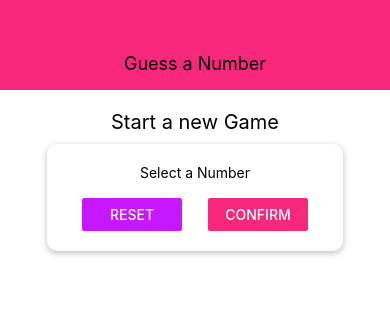
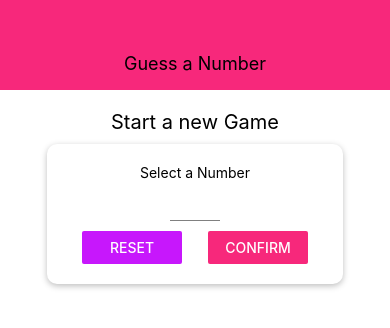
Before and after one commit to Pratikkshirsagar/guess-a-number, a React Native app: screen / in a window 390 px wide. Shown: the top 328 px of the page. Built offline with nearby package versions, Linux system fonts and the light colour scheme.

Commit message:
input border fix

```diff
--- a/components/Input.js
+++ b/components/Input.js
@@ -1,16 +1,16 @@
 import React from 'react';
-import { StyleSheet, TextInput } from 'react-native';
+import { TextInput, StyleSheet } from 'react-native';
 
 const Input = (props) => {
-  return <TextInput {...props} style={{ ...styles.Input, ...props.style }} />;
+  return <TextInput {...props} style={{ ...styles.input, ...props.style }} />;
 };
 
 const styles = StyleSheet.create({
   input: {
     height: 30,
-    borderBottomColor: 'black',
+    borderBottomColor: 'grey',
     borderBottomWidth: 1,
-    marginVertical: 1,
+    marginVertical: 10,
   },
 });
 
```
